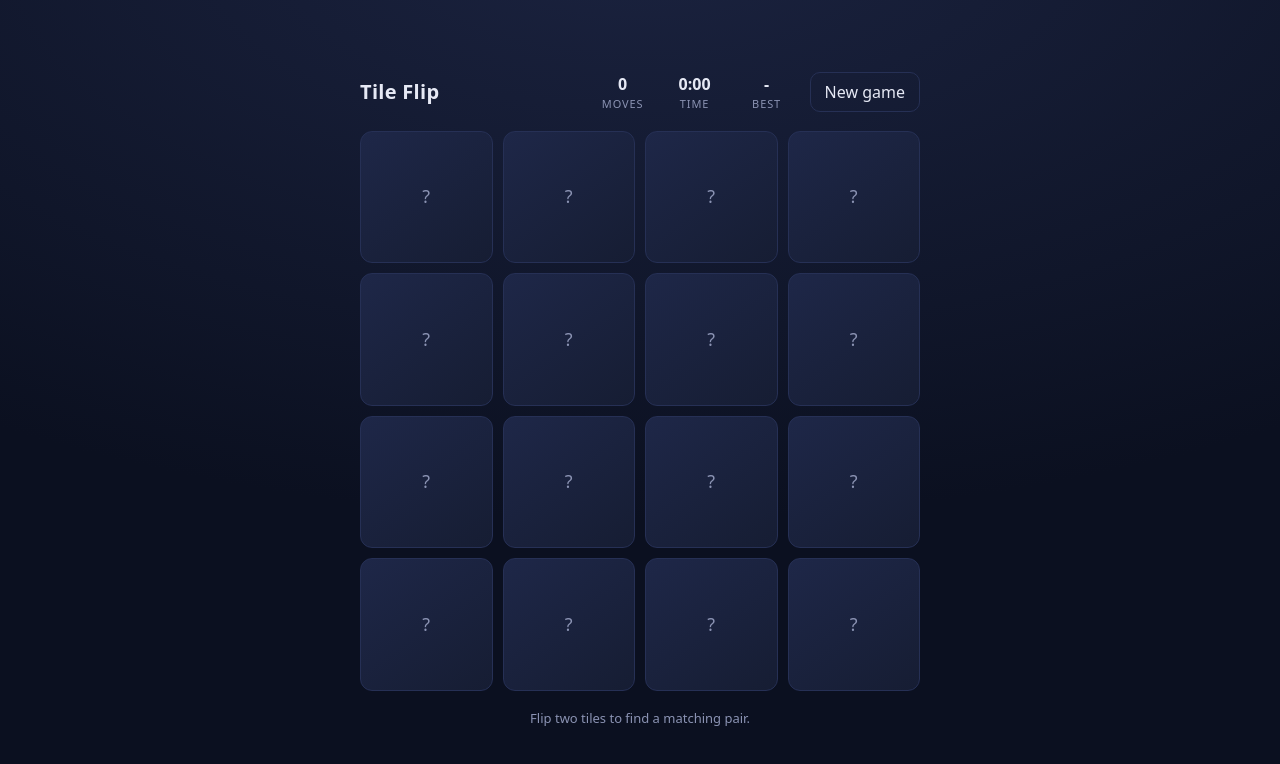
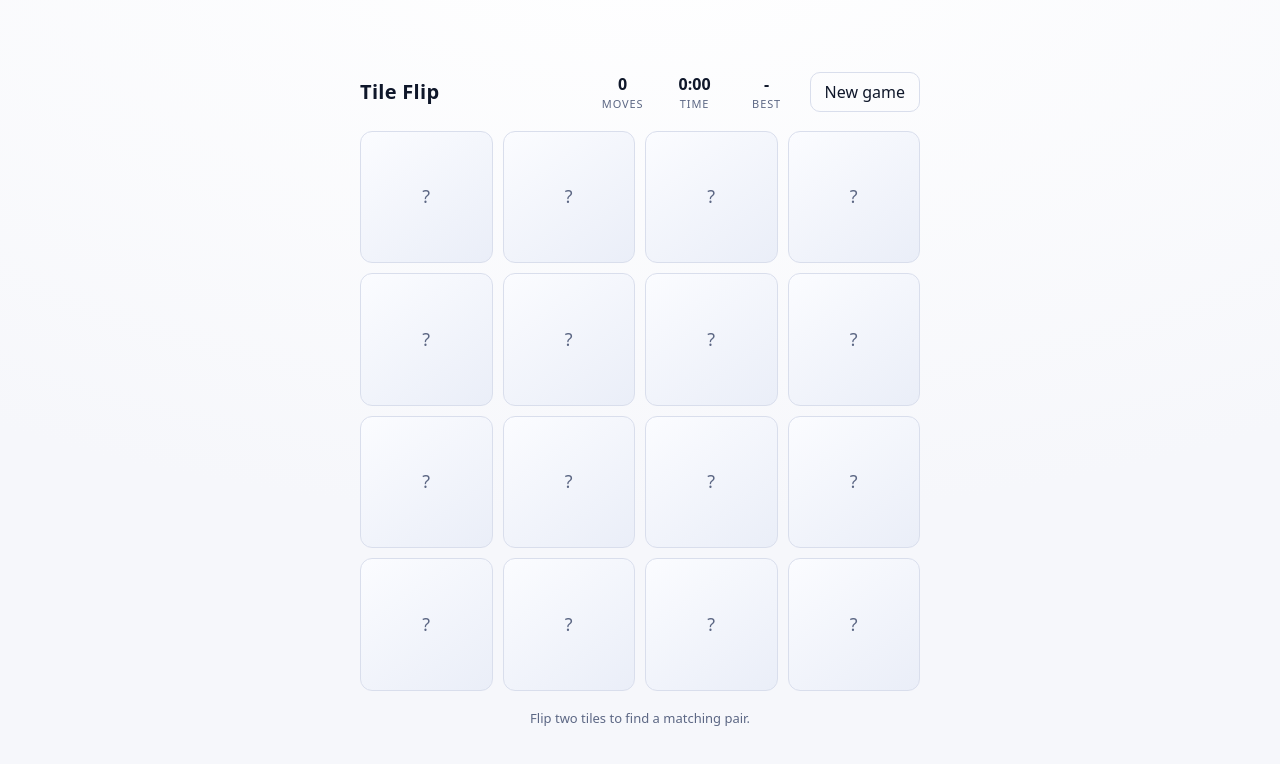
Before and after one commit to adi-QTPi/doombot, a plain HTML site: page index.html in a window 1280 px wide. Drawn offline with Linux system fonts and the light colour scheme.

Commit message:
[style] light theme, ignore node_modules
Signed-off-by: karma <captainav0608@gmail.com>

```diff
--- a/styles.css
+++ b/styles.css
@@ -1,12 +1,12 @@
 :root {
-  color-scheme: dark;
-  --bg: #0b1020;
-  --panel: #141a2e;
-  --line: #263055;
-  --text: #e6e9f5;
-  --muted: #8b93b3;
-  --accent: #6ee7b7;
-  --accent-2: #38bdf8;
+  color-scheme: light;
+  --bg: #f6f7fb;
+  --panel: #ffffff;
+  --line: #d9deec;
+  --text: #0f172a;
+  --muted: #5c6784;
+  --accent: #10b981;
+  --accent-2: #0284c7;
 }
 
 * { box-sizing: border-box; }
@@ -17,7 +17,7 @@ body {
   display: grid;
   place-items: center;
   padding: 24px;
-  background: radial-gradient(1200px 600px at 50% -10%, #1b2340, var(--bg));
+  background: radial-gradient(1200px 600px at 50% -10%, #ffffff, var(--bg));
   color: var(--text);
   font: 16px/1.5 system-ui, -apple-system, "Segoe UI", Roboto, sans-serif;
 }
@@ -82,7 +82,7 @@ button {
 
 .ghost:hover {
   border-color: var(--accent-2);
-  color: #fff;
+  color: #0b1220;
 }
 
 .board {
@@ -135,21 +135,21 @@ button {
 }
 
 .face-back {
-  background: linear-gradient(145deg, #1e2748, #161d33);
+  background: linear-gradient(145deg, #fbfcff, #eaeef8);
   border: 1px solid var(--line);
   color: var(--muted);
   font-size: 18px;
 }
 
 .face-front {
-  background: #0f172a;
+  background: #ffffff;
   border: 1px solid var(--accent-2);
   transform: rotateY(180deg);
 }
 
 .tile.matched .face-front {
   border-color: var(--accent);
-  box-shadow: 0 0 0 2px rgba(110, 231, 183, .35), 0 0 22px rgba(110, 231, 183, .25);
+  box-shadow: 0 0 0 2px rgba(16, 185, 129, .35), 0 0 22px rgba(16, 185, 129, .25);
 }
 
 .hint {
@@ -164,7 +164,7 @@ button {
   inset: 0;
   display: grid;
   place-items: center;
-  background: rgba(5, 8, 18, .72);
+  background: rgba(15, 23, 42, .35);
   backdrop-filter: blur(4px);
 }
 
```
Also changed, not shown: 1 other file.
